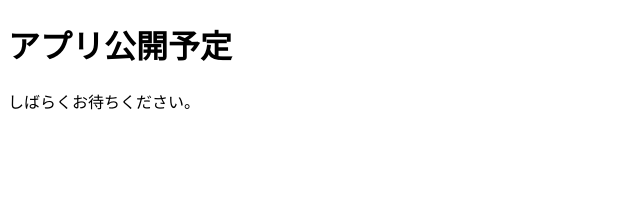
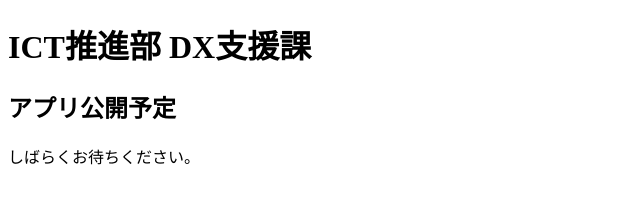
Before and after one commit to MNIF-MakotoIshida/MNIFDXHUB, a plain HTML site: page index.html in a window 1280 px wide. Shown: the whole page, without its empty margins (0-640 px from the left). Drawn offline with Linux system fonts and the light colour scheme.

Commit message:
Add files via upload

```diff
--- a/index.html
+++ b/index.html
@@ -2,10 +2,11 @@
 <html lang="ja">
 <head>
     <meta charset="UTF-8">
-    <title>MNインターファッション株式会社 ICT推進部 DX支援課</title>
+    <title>MNインターファッション株式会社 </title>
 </head>
 <body>
-    <h1>アプリ公開予定</h1>
+    <h1>ICT推進部 DX支援課</h1>
+    <h2>アプリ公開予定</h2>
     <p>しばらくお待ちください。</p>
 </body>
 </html>
```
